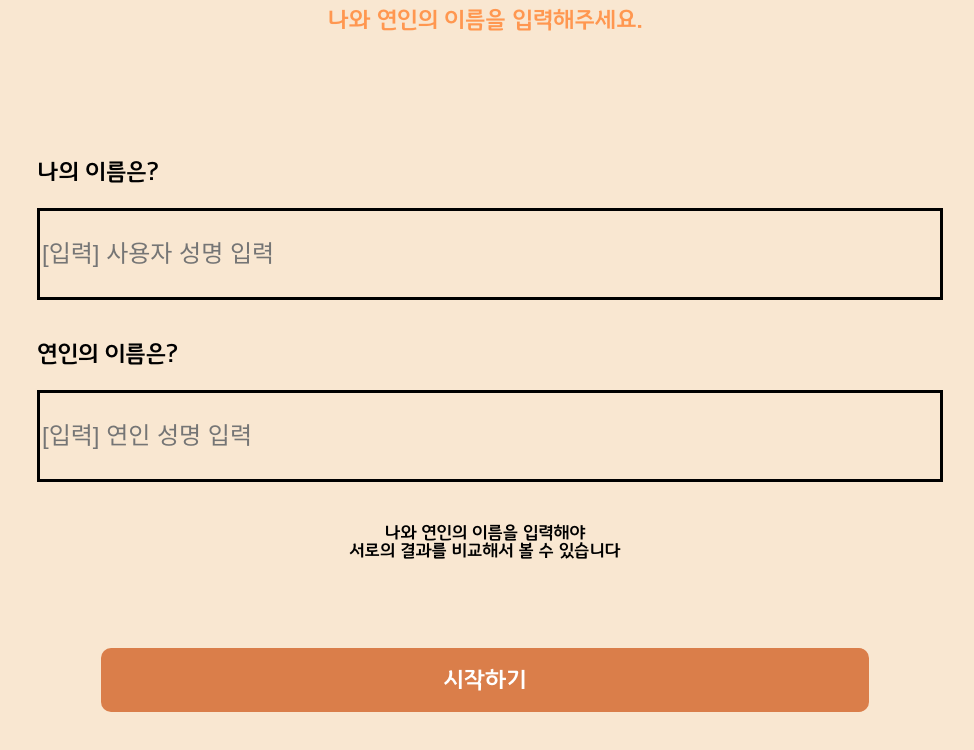
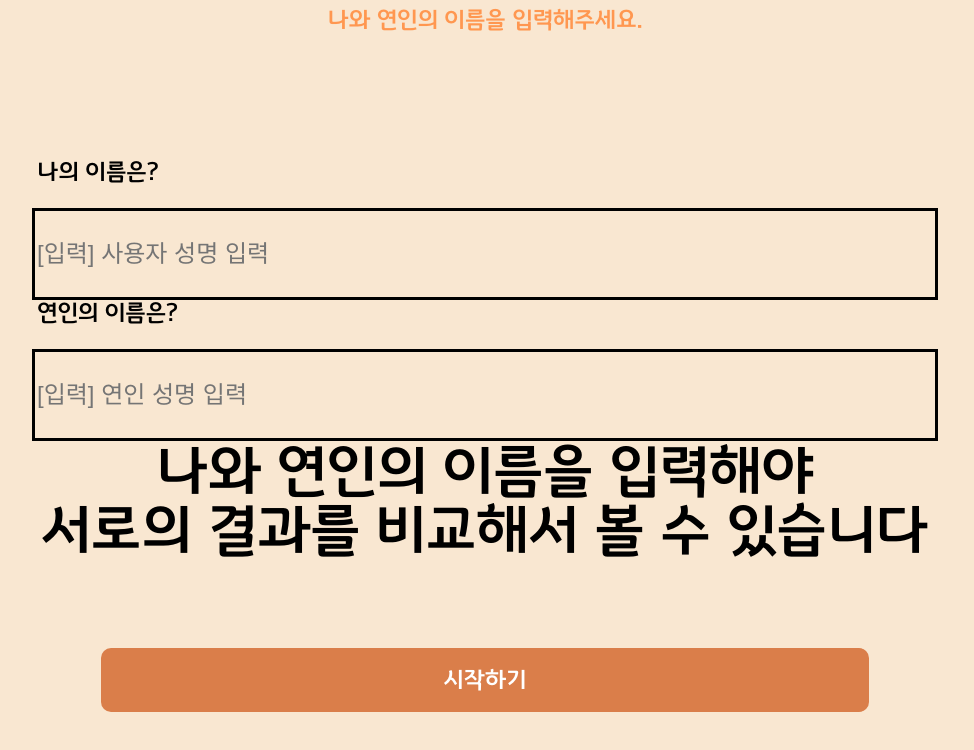
Before and after one commit to qocksdlf123/banjjog, a React (Create React App) app in the folder front/: page /start in a window 1280 px wide. Shown: the top 750 px of the page, without its empty margins (155-1129 px from the left). Built offline with nearby package versions, Linux system fonts and the light colour scheme.

Commit message:
:boom: style : 폰트 사이즈 조절

```diff
--- a/front/src/page/StartPage/style.css
+++ b/front/src/page/StartPage/style.css
@@ -40,10 +40,11 @@
   font-size: x-large;
   border: 3px solid black;
   background-color: transparent;
+  align-self: center;
 }
 .start-body-text {
   width: 70%;
   text-align: center;
-  font-size: large;
+  font-size: 4.6vw;
   white-space: pre-wrap;
 }
```
